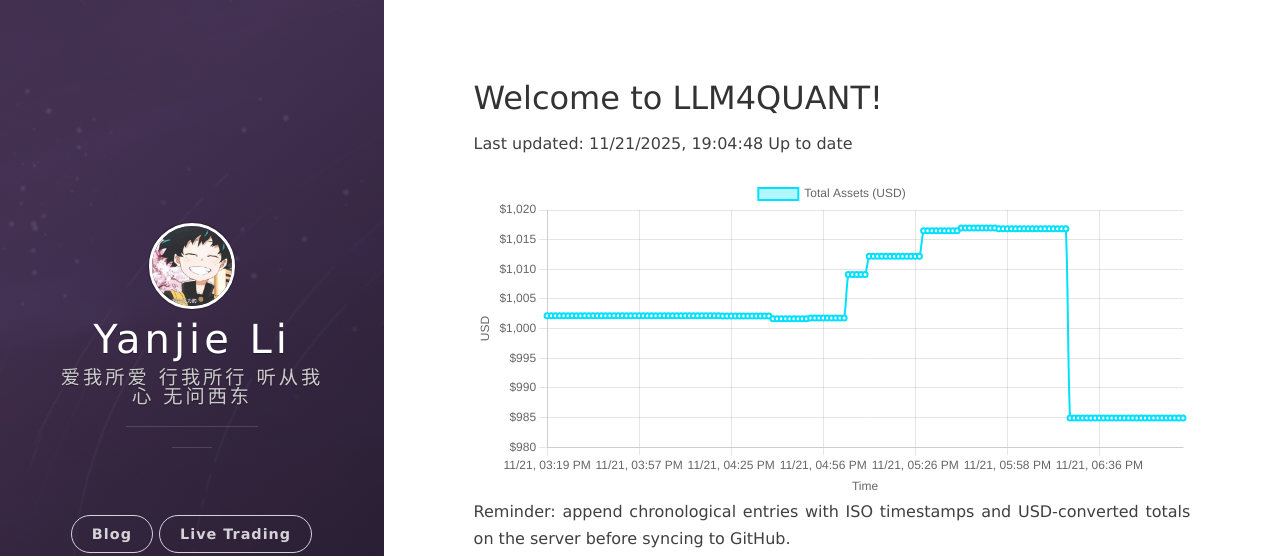
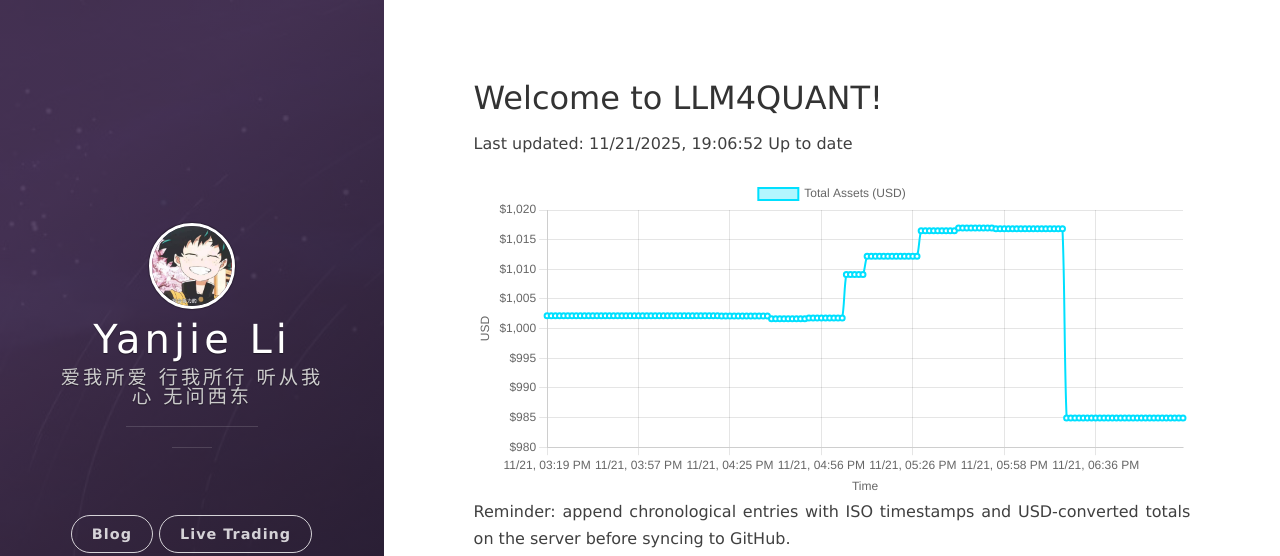
Before and after one commit to leeyegy/leeyegy.github.io, a Jekyll site: the page built from live-trading.html, in a window 1280 px wide. Shown: the top 556 px of the page. Built offline with Jekyll 4.4.1, drawn with Linux system fonts in a browser that asks for light colours; nearby versions of some CDN libraries.

Commit message:
AccountMonitor: update balance history 2025-11-22T03:06:52+08:00

```diff
--- a/assets/data/binance/balance-history.json
+++ b/assets/data/binance/balance-history.json
@@ -1,5 +1,5 @@
 {
-  "generatedAt": "2025-11-22T03:04:48+08:00",
+  "generatedAt": "2025-11-22T03:06:52+08:00",
   "asset": "total_usd_value",
   "history": [
     {
@@ -613,6 +613,10 @@
     {
       "timestamp": "2025-11-22T03:04:48+08:00",
       "totalUsd": 984.91919649
+    },
+    {
+      "timestamp": "2025-11-22T03:06:52+08:00",
+      "totalUsd": 984.91919649
     }
   ]
 }
```
